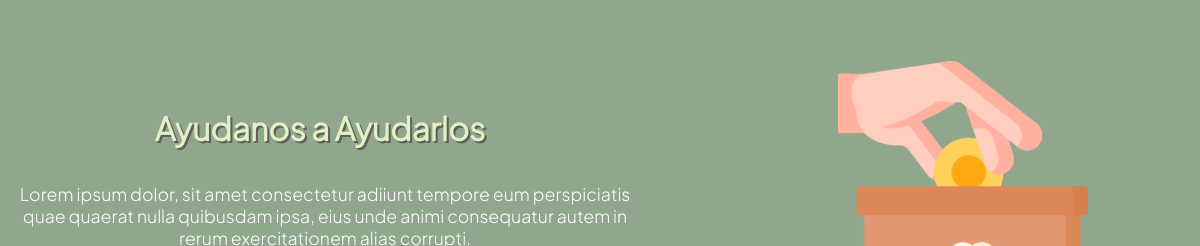
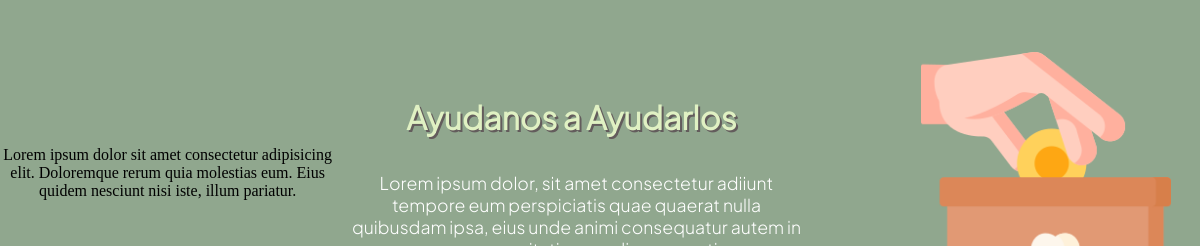
Before and after one commit to laraValdez/hogarsanroque-valdez, a plain HTML site: page index.html in a window 1280 px wide. Shown: the part 706-952 px from the top of the page, 0-1200 px from the left. Drawn offline with nearby package versions, Linux system fonts and the light colour scheme.

Commit message:
probando

```diff
--- a/index.html
+++ b/index.html
@@ -73,6 +73,7 @@
         <!--------------------SECCION-AYUDAR----------------------->
 
         <section id="section-ayudar" class="grid">
+            <p>Lorem ipsum dolor sit amet consectetur adipisicing elit. Doloremque rerum quia molestias eum. Eius quidem nesciunt nisi iste, illum pariatur.</p>
             <div class="title-text animate__animated animate__fadeInLeft">
                 <h2 class="section-subtitles">Ayudanos a Ayudarlos</h2>
                 <p class="secciones">Lorem ipsum dolor, sit amet consectetur adiiunt tempore eum perspiciatis
--- a/styles/estilos.css
+++ b/styles/estilos.css
@@ -101,7 +101,7 @@ h1{
 }
 
 .botonLeermas{
-    color: white;
+color: white;
   font-weight: bold;
   font-family: 'Montserrat', sans-serif;
   border: solid 10px lightcoral;
```
